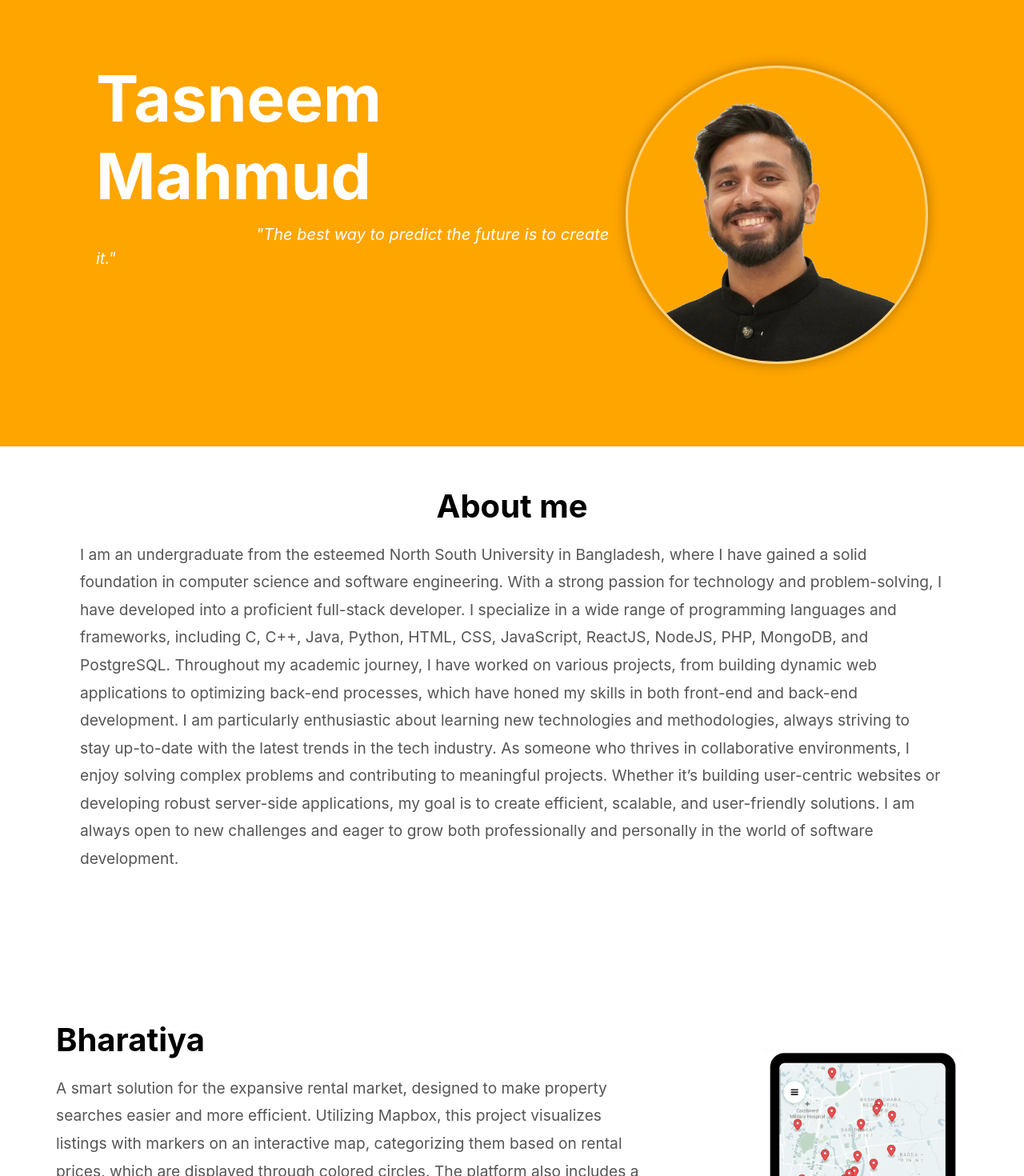
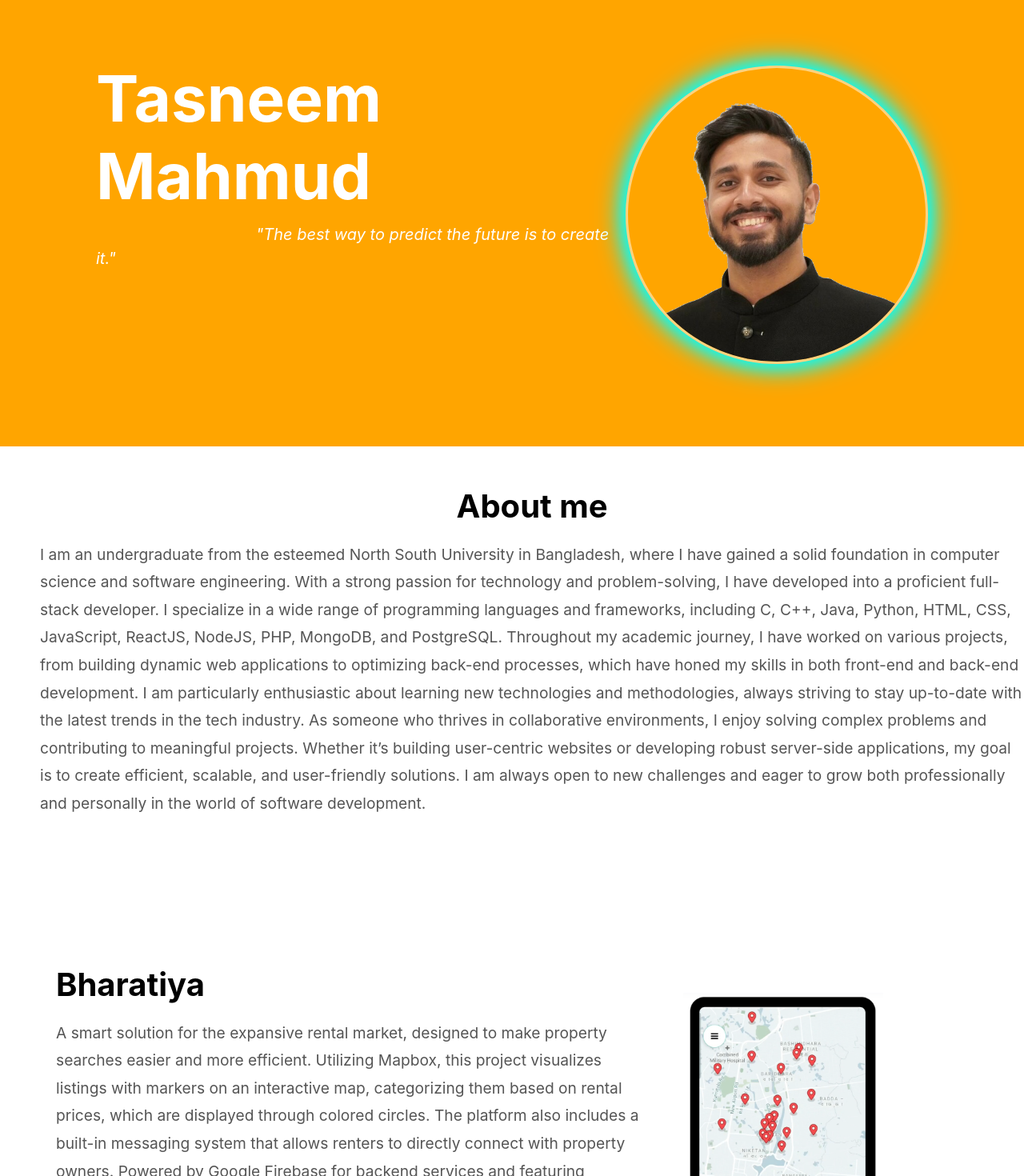
Before and after one commit to TasneemMahmud1731893642/portfolio, a React (Create React App) app: page / in a window 1280 px wide. Shown: the top 1470 px of the page at 80% size. Built offline with nearby package versions, Linux system fonts and the light colour scheme.

Commit message:
Update App.css

```diff
--- a/src/App.css
+++ b/src/App.css
@@ -1,6 +1,10 @@
 .App {
   text-align: center;
+  margin: 0;
+  padding: 0;
+  overflow-x: hidden;
 }
+
 
 .App-header {
   background-color: orange; /* Set the header background to orange */
@@ -27,7 +31,20 @@
   line-height: 1.5; /* Add line height for better readability */
   margin-left: 200px;
 }
+.im{
 
+
+  width: 50vh;
+  height: 100vh;
+  display: flex;
+  justify-content: center;
+  align-items: center;
+}
+.box{
+  height: 100px;
+  width: 100px;
+  background-color: blue;
+}
 .texts {
   max-width: 60%; /* Limit the width of the text section */
   text-align: left; /* Align text to the left */
@@ -45,16 +62,35 @@
   line-height: 1.5; /* Add line height for better readability */
 }
 
+@keyframes glowing {
+  0% {
+    box-shadow: 0 0 10px rgba(0, 255, 255, 0.5),
+                0 0 20px rgba(0, 255, 255, 0.6),
+                0 0 30px rgba(0, 255, 255, 0.7);
+  }
+  50% {
+    box-shadow: 0 0 20px rgba(0, 255, 255, 0.8),
+                0 0 30px rgba(0, 255, 255, 1),
+                0 0 40px rgba(0, 255, 255, 1);
+  }
+  100% {
+    box-shadow: 0 0 10px rgba(0, 255, 255, 0.5),
+                0 0 20px rgba(0, 255, 255, 0.6),
+                0 0 30px rgba(0, 255, 255, 0.7);
+  }
+}
+
 .App-header img {
   margin-top: 30PX;
   max-width: 30%; /* Limit the image width */
   height: auto; /* Maintain aspect ratio */
-  border-radius: 50%; /* Make the image round to blend nicely */
+  border-radius: 50%; /* Make the image round */
   margin-right: 100px;
   margin-bottom: 50px;
-  box-shadow: 0 0 15px rgba(0, 0, 0, 0.3); /* Soft shadow to create blending effect */
-  border: 3px solid rgba(255, 255, 255, 0.5); /* Light border to add subtle blending effect */
+  border: 3px solid rgba(255, 255, 255, 0.5); /* Light border */
+  animation: glowing 1.5s infinite alternate; /* Apply the glowing animation */
 }
+
 
 
 .bharatiya {
@@ -95,7 +131,7 @@
 .bharatiya img{
   height: 400px;
   width: 250px;
-  margin-left: 100px;
+
 
 
 }
@@ -218,8 +254,9 @@
 .about{
   margin-top: 50px;
   margin-bottom: 100px;
-  margin-left: 100px;
-  margin-right: 100px;
+  margin-left: 50px;
+
+
 
 }
 .texts2 p {
@@ -247,6 +284,15 @@
     flex-direction: column;
     align-items: center;
     padding: 10px; /* Reduced padding for mobile screens */
+  }
+  .im{
+
+
+
+    height: 50vh;
+    display: flex;
+    justify-content: center;
+    align-items: center;
   }
 
   .texts1 {
```
